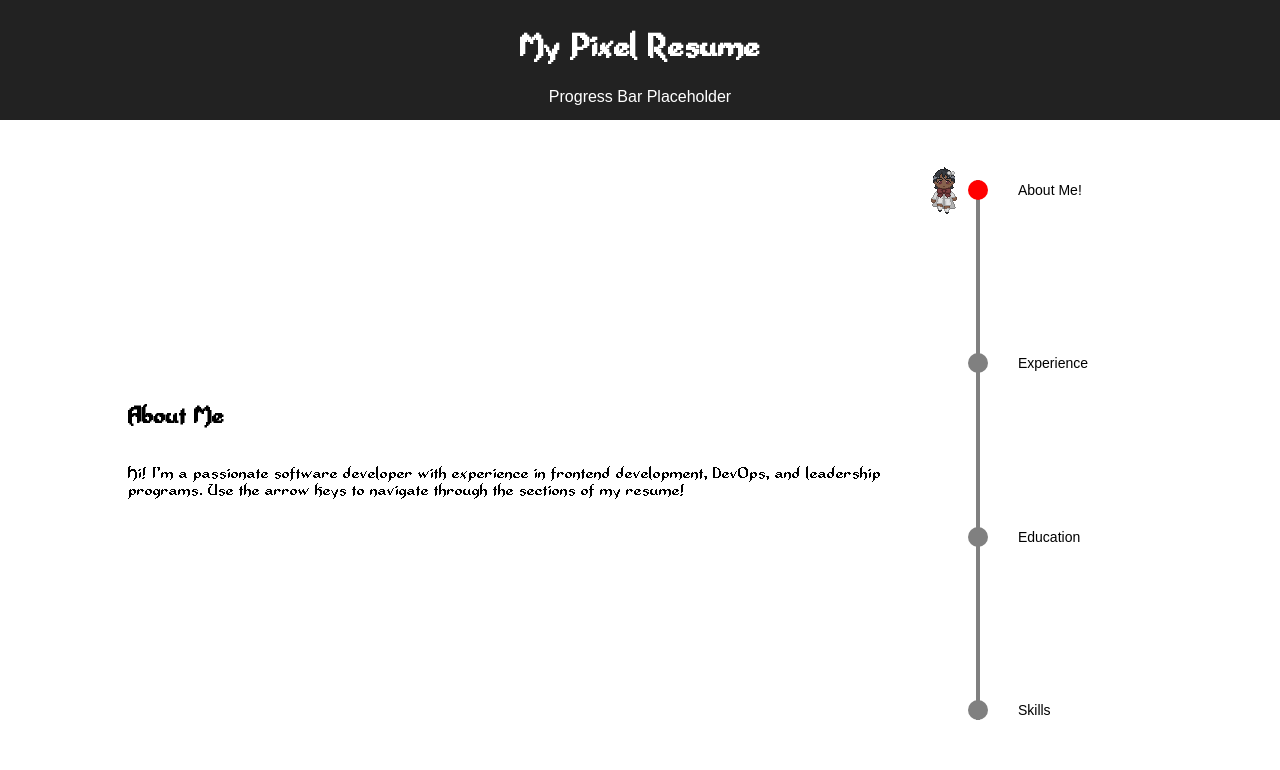
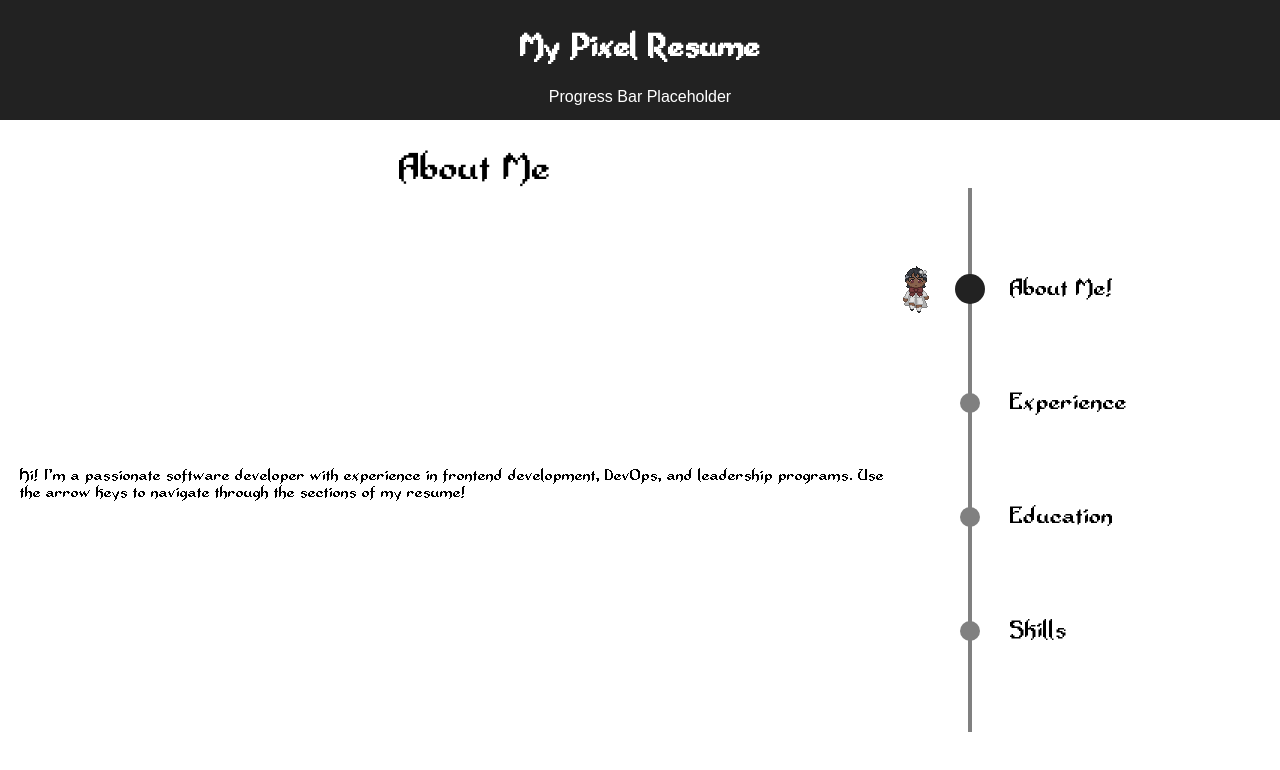
Before and after one commit to NicoleWij/pixel-resume, a React (Create React App) app: page / in a window 1280 px wide. Shown: the top 770 px of the page. Built offline with nearby package versions, Linux system fonts and the light colour scheme.

Commit message:
Updated flexbox

```diff
--- a/src/components/App.css
+++ b/src/components/App.css
@@ -1,6 +1,10 @@
 .app {
   font-family: Arial, sans-serif;
   position: relative;
+  display: flex;
+  flex-direction: column; /* Stack header on top of the main content */
+  height: 100vh; /* Use full viewport height */
+  overflow: hidden; /* Prevent scrolling */
 }
 
 @font-face {
@@ -32,38 +36,64 @@ p {
   padding: 10px;
   text-align: center;
   height: 100px;
+  flex-shrink: 0; /* Prevent the header from shrinking */
+}
+
+.main-content {
+  display: flex; /* Horizontal layout for sections and map */
+  flex-grow: 1;
+  overflow: hidden; /* Prevent scrolling within the main content */
+  height: calc(100vh - 100px); /* Subtract header height */
+  gap: 20px; /* Adds space between sections and map */
 }
 
 .sections {
-  position: absolute;
-  top: 100px;
-  left: 10%;
-  width: 60%;
-  height: calc(100vh - 100px);
+  flex: 3; /* Occupy more space compared to the map */
+  position: relative; /* Allow sections to overlap */
+  overflow: hidden; /* Prevent inner scrolling */
+  padding-left: 20px;
 }
 
-.section {
+.section-title {
   position: absolute;
+  top: 0;
   width: 100%;
-  height: 100%;
+  height: 100px;
+  display: flex;
+  justify-content: center;
+  align-items: center;
+  font-size: 38px;
+  font-family: "Adventurer", serif;
+  background-color: white;
+  z-index: 1;
+  pointer-events: none;
+}
+
+.section-content {
+  position: absolute;
+  top: 50px;
+  width: 95%;
+  height: calc(100% - 50px);
   display: flex;
   flex-direction: column;
   justify-content: center;
+  align-items: flex-start;
   opacity: 0;
   transition: opacity 0.5s ease-in-out;
-  pointer-events: none;
 }
 
 .section.active {
-  opacity: 1;
-  pointer-events: auto;
+  opacity: 1; /* Show the active section */
+  pointer-events: auto; /* Allow interactions */
 }
 
 .map-container {
-  position: fixed;
-  right: 25%; /* Adjust this based on your layout */
-  top: 20%; /* Align with the character */
+  flex: 1.5; /* Occupy less space */
   display: flex;
   justify-content: center;
   align-items: center;
+  box-sizing: border-box;
+  height: 100%; /* Match main content height */
+  overflow: visible;
+  max-width: 350px; /* Ensure it doesn't grow beyond a reasonable width */
 }
--- a/src/components/App.js
+++ b/src/components/App.js
@@ -2,24 +2,26 @@ import React, { useState, useEffect } from "react";
 import "./App.css";
 import Header from "./Header";
 import Section from "./Section";
-import Character from "./Character";
-import Map from './Map';
+import Map from "./Map";
 
 const App = () => {
   const [activeSectionIndex, setActiveSectionIndex] = useState(0);
-  const [direction, setDirection] = useState("down"); // Track direction
+  const [direction, setDirection] = useState("down");
 
   const sections = ["About Me", "Experience", "Education", "Skills"];
 
   const handleKeyDown = (e) => {
     if (e.key === "ArrowDown" && activeSectionIndex < sections.length - 1) {
+      e.preventDefault(); // Prevent page scroll
       setDirection("down");
       setActiveSectionIndex((prevIndex) => prevIndex + 1);
     } else if (e.key === "ArrowUp" && activeSectionIndex > 0) {
+      e.preventDefault(); // Prevent page scroll
       setDirection("up");
       setActiveSectionIndex((prevIndex) => prevIndex - 1);
     }
   };
+
 
   useEffect(() => {
     window.addEventListener("keydown", handleKeyDown);
@@ -31,6 +33,7 @@ const App = () => {
   return (
     <div className="app">
       <Header />
+      <div className="main-content">
         <div className="sections">
           {sections.map((title, index) => (
             <Section
@@ -44,6 +47,7 @@ const App = () => {
           <Map activeSectionIndex={activeSectionIndex} direction={direction} />
         </div>
       </div>
+    </div>
   );
 };
 
--- a/src/components/Character.css
+++ b/src/components/Character.css
@@ -1,10 +1,10 @@
 .character {
     position: absolute;
-    left: -40px;
-    width: 32px; /* Width of one frame */
-    height: 48px; /* Height of one frame */
+    left: -60px; /* Shift the character 40px to the left of the node */
+    width: 32px; /* Adjust for sprite dimensions */
+    height: 48px; /* Adjust for sprite dimensions */
     overflow: hidden;
-    background-size: 128px 192px; /* Dimensions of the full sprite sheet */
+    background-size: 128px 192px; /* Sprite sheet dimensions */
     background-repeat: no-repeat;
   }
 
--- a/src/components/Map.css
+++ b/src/components/Map.css
@@ -1,20 +1,28 @@
-.map {
-    position: fixed;
-    right: 15%; /* Keep the map near the character */
-    top: calc(100px + 10%); /* Adjust top to be 10% below the header */
-    bottom: 10%; /* Stop 10% above the bottom of the screen */
+@font-face {
+    font-family: "Adventurer";
+    src: url("../assets/Adventurer.ttf") format("truetype");
+    font-weight: normal;
+    font-style: normal;
+  }
+
+  .map {
+    position: relative;
     display: flex;
     flex-direction: column;
+    justify-content: space-evenly; /* Distribute nodes evenly */
     align-items: flex-start; /* Align everything to the left */
-    justify-content: space-between;
+    width: 100%; /* Full width */
+    height: 80%; /* Map occupies 80% of the available space */
+    margin: 10% auto; /* Add 10% margin to top and bottom */
+    box-sizing: border-box; /* Include padding in width/height calculations */
   }
 
   .map-node {
     display: flex;
-    flex-direction: row; /* Place the character and circle on the same row */
+    flex-direction: row; /* Character and circle in a row */
     align-items: center;
-    position: relative;
-    margin-left: 30px; /* Add left margin to move the map away from the character */
+    margin-left: 30px; /* Spacing between character and map */
+    position: relative; /* Ensure character is positioned relative to node */
   }
 
   .map-circle {
@@ -27,12 +35,14 @@
   }
 
   .map-node.active .map-circle {
-    background-color: red;
+    transform: scale(1.5);
+    background-color: #222;
     /* Highlight active node */
   }
 
   .map-label {
-    font-size: 14px;
+    font-size: 24px;
+    font-family: "Adventurer", serif;
     color: black;
     text-align: left;
     white-space: nowrap; /* Prevent text from wrapping */
--- a/src/components/Map.js
+++ b/src/components/Map.js
@@ -14,7 +14,9 @@ const Map = ({ activeSectionIndex, direction }) => {
         >
           {/* Render the Character component next to the active map node */}
           {index === activeSectionIndex && (
-            <Character activeSectionIndex={activeSectionIndex} direction={direction} />
+            <Character
+              activeSectionIndex={activeSectionIndex}
+              direction={direction} />
           )}
           <div className="map-circle"></div>
           <span className="map-label">{section}</span>
--- a/src/components/Section.js
+++ b/src/components/Section.js
@@ -1,9 +1,9 @@
-import React from 'react';
+import React from "react";
 
 const Section = ({ title, isActive }) => {
   const getContent = () => {
     switch (title) {
-      case 'About Me':
+      case "About Me":
         return (
           <div>
             <p>
@@ -13,7 +13,7 @@ const Section = ({ title, isActive }) => {
             </p>
           </div>
         );
-      case 'Experience':
+      case "Experience":
         return (
           <div>
             <h3>Cogig – Female Leader Engineer</h3>
@@ -30,7 +30,7 @@ const Section = ({ title, isActive }) => {
             </p>
           </div>
         );
-      case 'Education':
+      case "Education":
         return (
           <div>
             <h3>Master’s Programme in Computer Science</h3>
@@ -42,7 +42,7 @@ const Section = ({ title, isActive }) => {
             <p>Hong Kong University of Science and Technology (2022)</p>
           </div>
         );
-      case 'Skills':
+      case "Skills":
         return (
           <div>
             <h3>Technical Skills</h3>
@@ -59,16 +59,20 @@ const Section = ({ title, isActive }) => {
   };
 
   return (
-    <section
-      className={`section ${isActive ? 'active' : ''}`}
-      style={{
-        opacity: isActive ? 1 : 0,
-        transition: 'opacity 0.5s ease-in-out',
-      }}
-    >
-      <h2>{title}</h2>
-      {getContent()}
-    </section>
+    <div className={`section ${isActive ? "active" : ""}`}>
+      {/* Show the title only for the active section */}
+      {isActive && <div className="section-title">{title}</div>}
+      <div
+        className="section-content"
+        style={{
+          opacity: isActive ? 1 : 0,
+          visibility: isActive ? "visible" : "hidden",
+          transition: "opacity 0.5s ease-in-out, visibility 0.5s ease-in-out",
+        }}
+      >
+        {getContent()}
+      </div>
+    </div>
   );
 };
 
```
Lines whose indentation alone changed are shown as unchanged.
